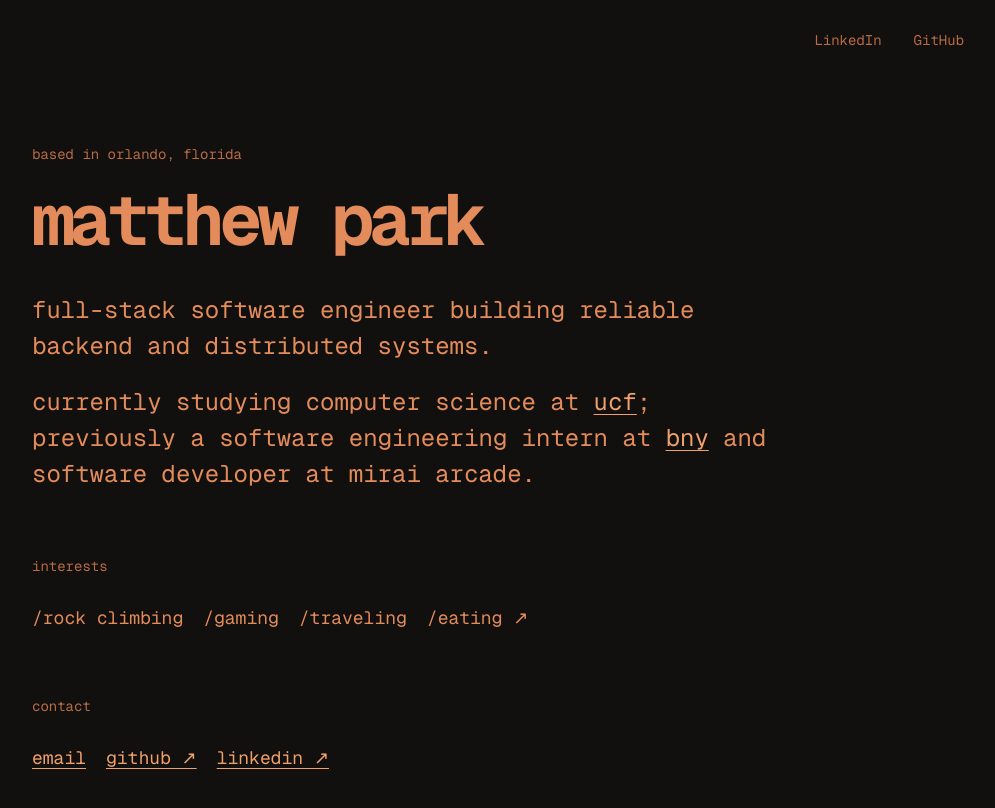
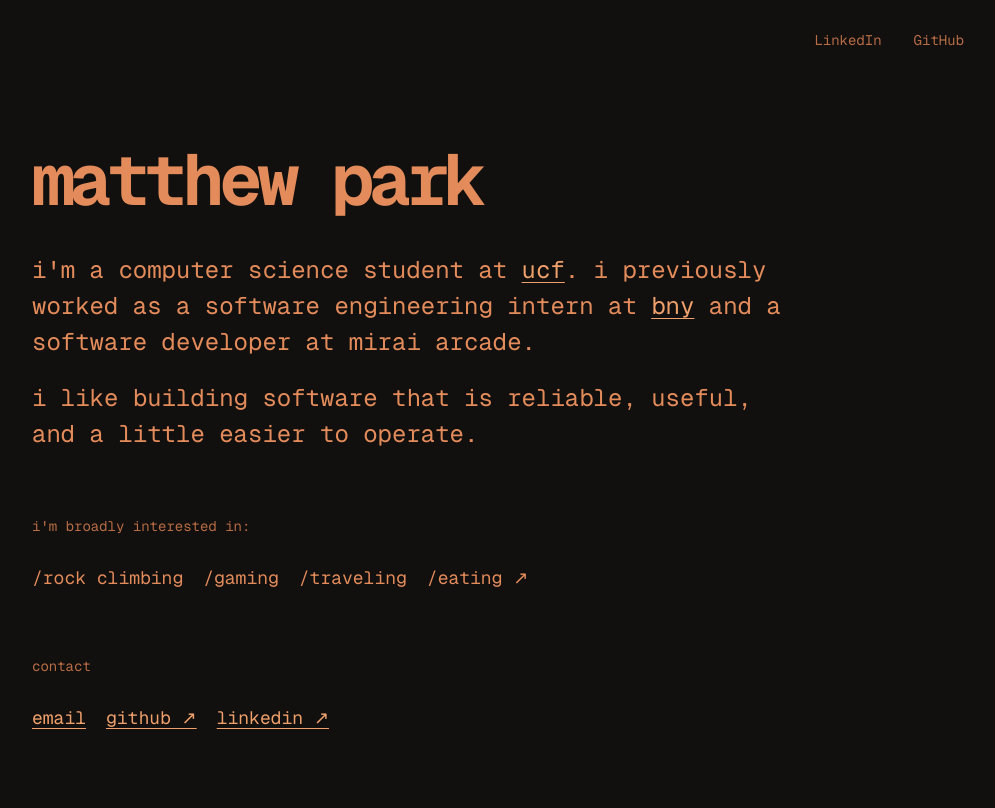
Before and after one commit to mpark019/portfolio, a Next.js app: page / in a window 1280 px wide. Shown: the top 808 px of the page, without its empty margins (136-1131 px from the left). Built offline with nearby package versions, Linux system fonts and the light colour scheme; a web font is replaced by a local one.

Commit message:
update page info

```diff
--- a/src/app/page.tsx
+++ b/src/app/page.tsx
@@ -9,18 +9,16 @@ export default function Home() {
   return (
     <main className="max-w-4xl pb-12 pt-12 sm:pb-16 sm:pt-16">
       <section aria-labelledby="intro-heading" className="max-w-3xl" id="home">
-        <p className="font-mono text-sm text-[#b86c45]">based in orlando, florida</p>
-        <h1 className="mt-5 font-mono text-5xl font-bold tracking-[-0.08em] sm:text-7xl" id="intro-heading">
+        <h1 className="font-mono text-5xl font-bold tracking-[-0.08em] sm:text-7xl" id="intro-heading">
           matthew park
         </h1>
         <div className="mt-9 space-y-5 font-mono text-xl leading-8 text-[#e38b5b] sm:text-2xl sm:leading-9">
-          <p>full-stack software engineer building reliable backend and distributed systems.</p>
           <p>
-            currently studying computer science at{" "}
+            i&apos;m a computer science student at{" "}
             <a className="text-[#f0a06b] underline decoration-1 underline-offset-4 transition-colors hover:text-[#ffd0ad]" href="https://www.ucf.edu" rel="noreferrer" target="_blank">
               ucf
             </a>
-            ; previously a software engineering intern at{" "}
+            . i previously worked as a software engineering intern at{" "}
             <a
               className="text-[#f0a06b] underline decoration-1 underline-offset-4 transition-colors hover:text-[#ffd0ad]"
               href="https://www.bny.com"
@@ -29,13 +27,14 @@ export default function Home() {
             >
               bny
             </a>{" "}
-            and software developer at mirai arcade.
+            and a software developer at mirai arcade.
           </p>
+          <p>i like building software that is reliable, useful, and a little easier to operate.</p>
         </div>
       </section>
 
       <section aria-labelledby="interests-heading" className="mt-14 scroll-mt-10 sm:mt-16" id="interests">
-        <p className="font-mono text-sm text-[#b86c45]">interests</p>
+        <p className="font-mono text-sm text-[#b86c45]">i&apos;m broadly interested in:</p>
         <ul className="mt-7 flex flex-wrap gap-x-5 gap-y-3 font-mono text-lg text-[#e38b5b]">
           {interests.map((interest) => (
             <li key={interest}>
```
